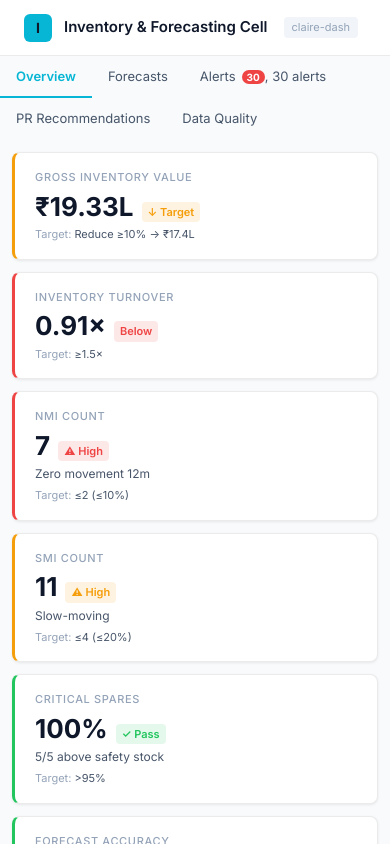
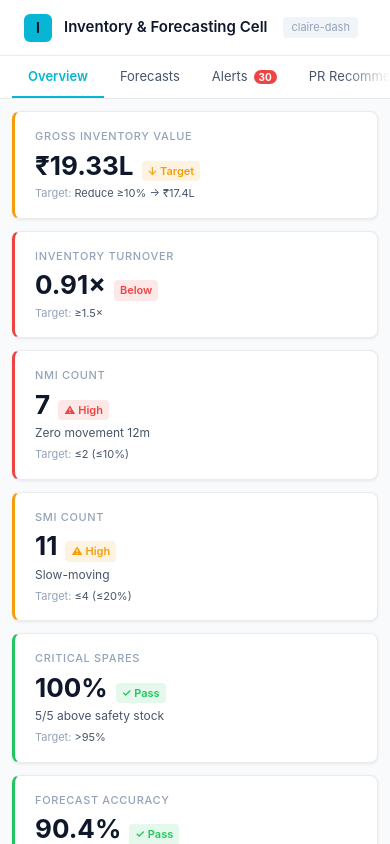
Before and after one commit to MhdYaseenSidhik/claire-dash, a React (Vite) app: page / in a window 390 px wide. Shown: the top 844 px of the page. Built offline with nearby package versions, Linux system fonts and the light colour scheme.

Commit message:
feat(S-1): index.css — design tokens, reset, tab scroll mask, responsive, reduced-motion

```diff
--- a/src/index.css
+++ b/src/index.css
@@ -1,5 +1,3 @@
-@import url('https://fonts.googleapis.com/css2?family=Inter:wght@400;500;600;700&display=swap');
-
 /* ── Dark-mode tokens (default) ─────────────────────────────────────── */
 :root {
   --bg: #0f172a;
@@ -18,6 +16,7 @@
   --radius: 8px;
   --radius-sm: 4px;
   --shadow: 0 1px 3px rgba(0,0,0,0.4);
+  --row-alt: rgba(255,255,255,0.02);
 }
 
 /* ── Light-mode tokens ───────────────────────────────────────────────── */
@@ -31,6 +30,7 @@
     --text-muted: #475569;
     --text-dim: #94a3b8;
     --shadow: 0 1px 3px rgba(0,0,0,0.08);
+    --row-alt: rgba(0,0,0,0.025);
     /* accent and semantic colours unchanged */
   }
 }
@@ -39,7 +39,7 @@
 *, *::before, *::after { box-sizing: border-box; margin: 0; padding: 0; }
 html { font-size: 14px; -webkit-font-smoothing: antialiased; }
 body {
-  font-family: 'Inter', system-ui, -apple-system, sans-serif;
+  font-family: 'Inter', system-ui, -apple-system, BlinkMacSystemFont, 'Segoe UI', sans-serif;
   background: var(--bg);
   color: var(--text);
   line-height: 1.5;
@@ -56,6 +56,44 @@ input, select { font-family: inherit; }
 /* ── Focus ring ──────────────────────────────────────────────────────── */
 :focus-visible { outline: 2px solid var(--accent); outline-offset: 2px; }
 
+/* ── Screen-reader only ──────────────────────────────────────────────── */
+.sr-only {
+  position: absolute;
+  width: 1px; height: 1px;
+  padding: 0; margin: -1px;
+  overflow: hidden;
+  clip: rect(0,0,0,0);
+  white-space: nowrap;
+  border: 0;
+}
+
+/* ── Tab bar ─────────────────────────────────────────────────────────── */
+.tab-bar-wrap {
+  position: relative;
+  background: var(--surface);
+  border-bottom: 1px solid var(--border);
+}
+/* right fade mask — only visible when content overflows */
+.tab-bar-wrap::after {
+  content: "";
+  position: absolute;
+  top: 0; right: 0;
+  width: 48px; height: 100%;
+  background: linear-gradient(to right, transparent, var(--surface));
+  pointer-events: none;
+  /* hidden by default; shown only on mobile */
+  display: none;
+}
+.tab-bar-scroll {
+  display: flex;
+  gap: 0;
+  padding: 0 24px;
+  overflow-x: auto;
+  -webkit-overflow-scrolling: touch;
+  scrollbar-width: none; /* Firefox */
+}
+.tab-bar-scroll::-webkit-scrollbar { display: none; } /* Chrome/Safari */
+
 /* ── Responsive helpers ──────────────────────────────────────────────── */
 .header-meta {
   display: flex;
@@ -67,6 +105,10 @@ input, select { font-family: inherit; }
   .main-content { padding: 12px !important; }
   .charts-grid { grid-template-columns: 1fr !important; }
   .nm-sm-grid { grid-template-columns: 1fr !important; }
+  /* Show fade mask on mobile to hint at scrollable tabs */
+  .tab-bar-wrap::after { display: block; }
+  /* Reduce left padding so first tab is flush on small screens */
+  .tab-bar-scroll { padding: 0 12px; }
 }
 
 /* ── Reduced motion ──────────────────────────────────────────────────── */
```
